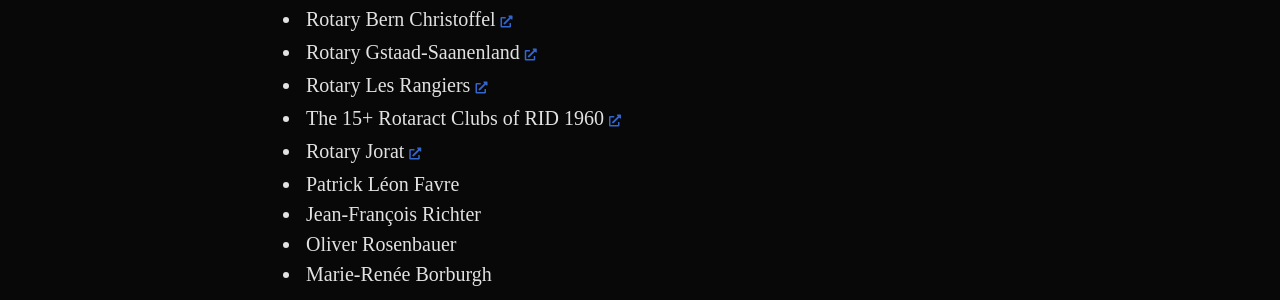
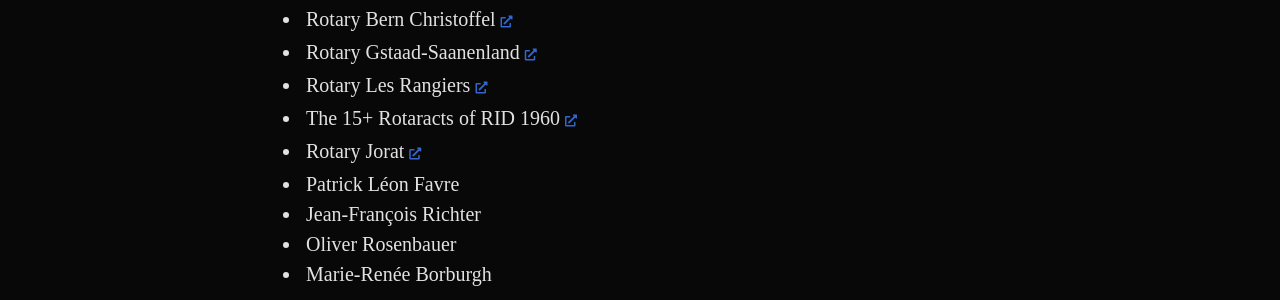
Before and after one commit to e-rotaract/e-rotaract.github.io, a Jekyll site: the page built from _pages/street-kids.md, in a window 1280 px wide and 900 px high, scrolled down 3538 px. Shown: the part 152-452 px from the top of the window. Built offline with Jekyll 4.4.1, drawn with Linux system fonts in a browser that asks for light colours; some web fonts are replaced; comment, search, counter and statistics services are not loaded.

Commit message:
Update street-kids.md

```diff
--- a/_pages/street-kids.md
+++ b/_pages/street-kids.md
@@ -172,7 +172,7 @@
 - Rotary Bern Christoffel [<a-out/>](https://bern-christoffel.rotary1990.ch/fr)
 - Rotary Gstaad-Saanenland [<a-out/>](https://gstaad-saanenland.rotary1990.ch/fr)
 - Rotary Les Rangiers [<a-out/>](https://les-rangiers.rotary1990.ch/fr)
-- The 15+ Rotaract Clubs of RID 1960 [<a-out/>](https://www.rotaract1960.org/clubes-rtc)
+- The 15+ Rotaracts of RID 1960 [<a-out/>](https://www.rotaract1960.org/clubes-rtc)
 - Rotary Jorat [<a-out/>](https://jorat.rotary1990.ch/fr)
 - Patrick Léon Favre
 - Jean-François Richter
```
